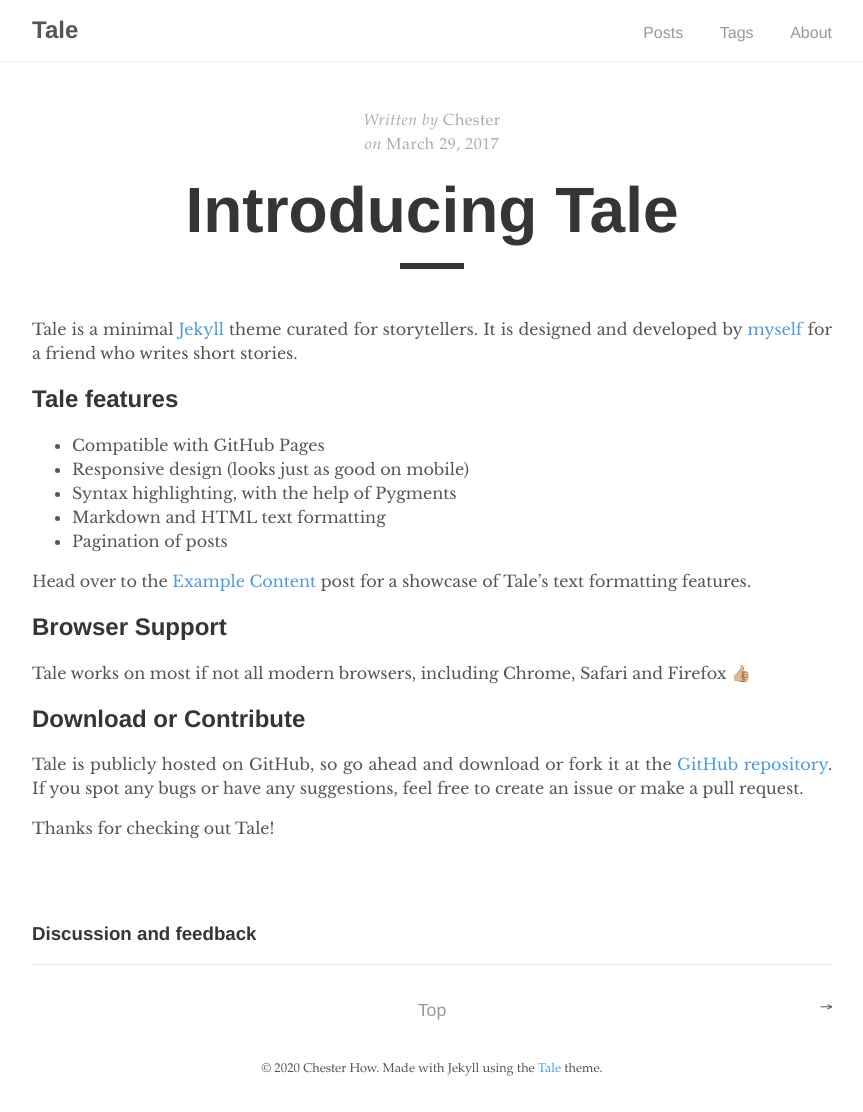
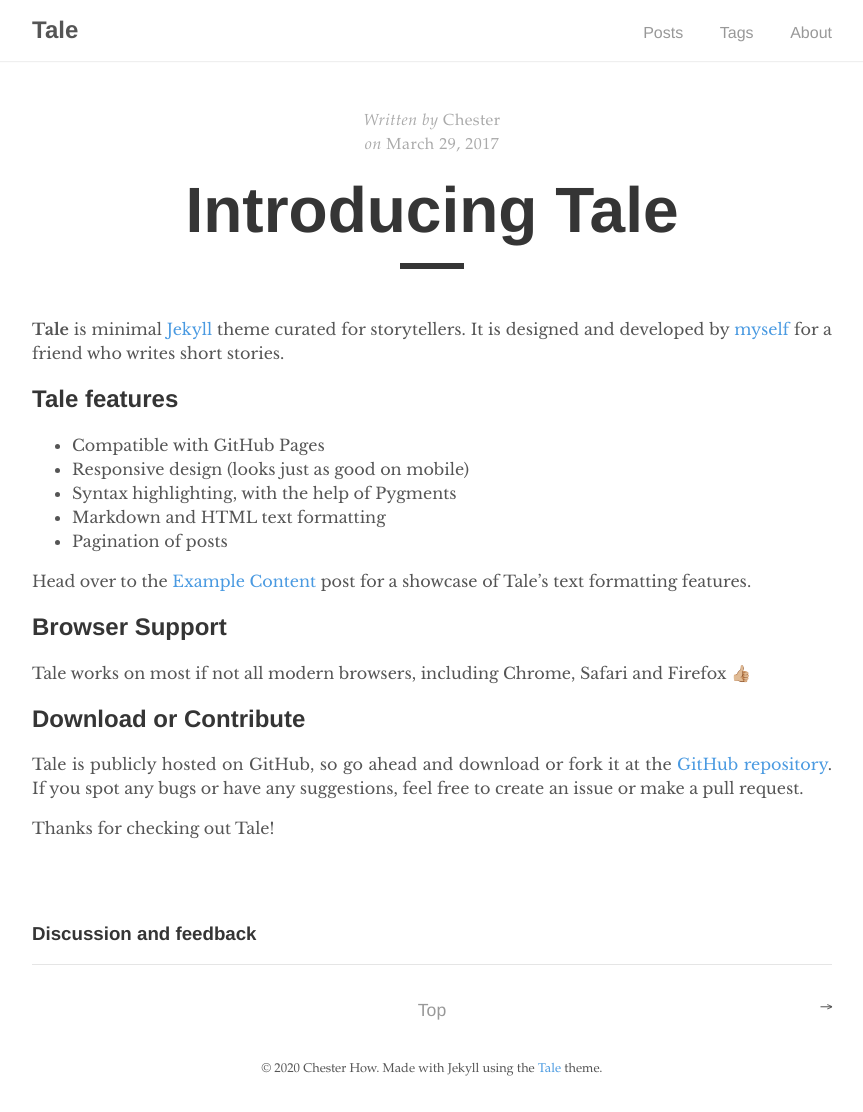
Before and after one commit to davbree/splendid-daffodil-copy-02, a Jekyll site: the page built from _posts/2017-03-29-introducing-tale.md, in a window 1280 px wide. Shown: the whole page, without its empty margins (208-1071 px from the left). Built offline with Jekyll 4.4.1, drawn with Linux system fonts in a browser that asks for light colours; comment, search, counter and statistics services are not loaded.

Commit message:
2017-03-29-introducing-tale.md: updated markdown_content

```diff
--- a/_posts/2017-03-29-introducing-tale.md
+++ b/_posts/2017-03-29-introducing-tale.md
@@ -1,12 +1,12 @@
 ---
 layout: post
-title:  "Introducing Tale"
-author: "Chester"
+title: Introducing Tale
+author: Chester
 comments: true
 tags: Tale
 ---
 
-Tale is a minimal [Jekyll](https://jekyllrb.com/) theme curated for storytellers. It is designed and developed by [myself](https://github.com/chesterhow/) for a friend who writes short stories.
+**Tale** is minimal [Jekyll](https://jekyllrb.com/) theme curated for storytellers. It is designed and developed by [myself](https://github.com/chesterhow/) for a friend who writes short stories.
 
 ## Tale features
 - Compatible with GitHub Pages
```
